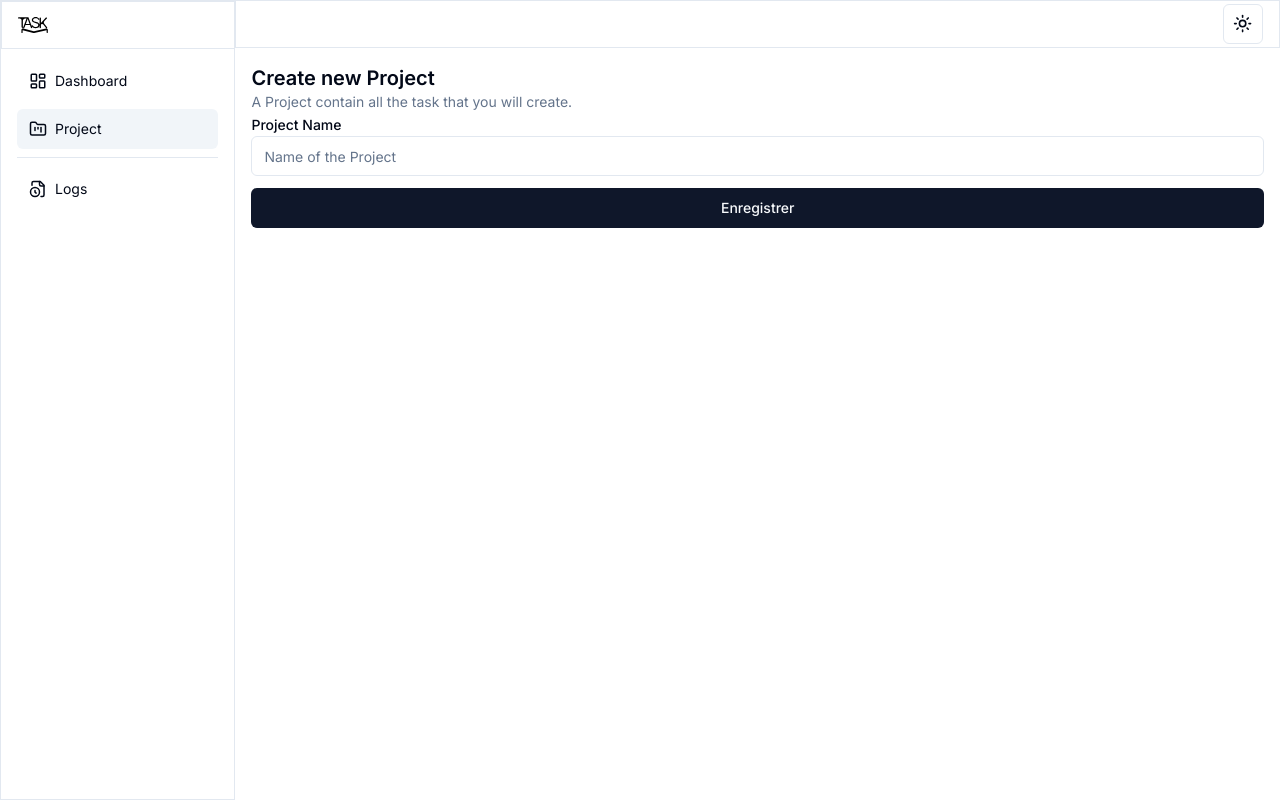
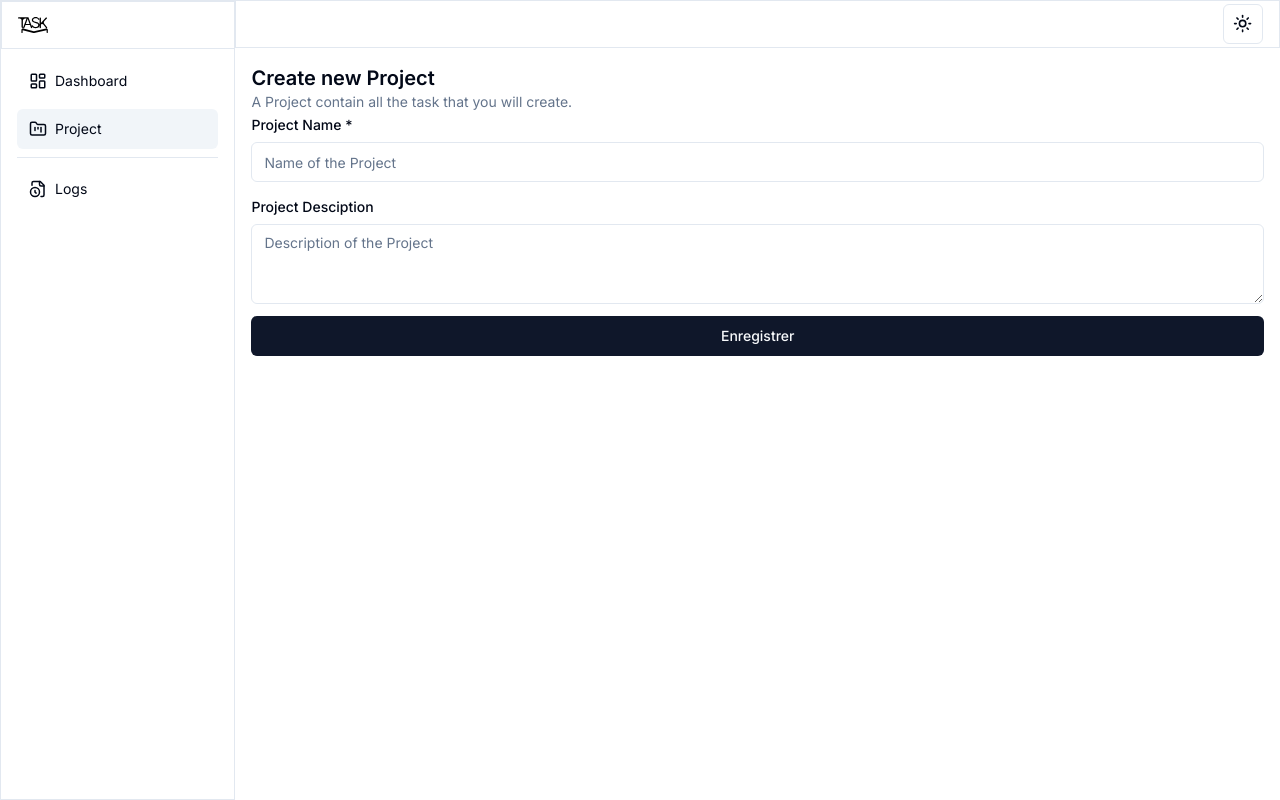
Before and after one commit to djascorp/task-m, a Next.js app: page /project/create in a window 1280 px wide. Built offline with nearby package versions, Linux system fonts and the light colour scheme.

Commit message:
refactor(project): add description field in project creation form

```diff
--- a/src/app/(guarded)/project/create/form.tsx
+++ b/src/app/(guarded)/project/create/form.tsx
@@ -6,6 +6,7 @@
 import { useFormState } from "react-dom";
 import { Alert,  AlertTitle } from "@/components/ui/alert";
 import { MessageCircleWarning } from "lucide-react";
+import { Textarea } from "@/components/ui/textarea";
 
 export default function FormCreateProject() {
     const [state, formAction] = useFormState(create, { error: '' })
@@ -16,9 +17,13 @@
                 <MessageCircleWarning className="h-4 w-4" />
                 <AlertTitle>{ state.error }</AlertTitle>
             </Alert>}
-            <div>
-                <Label htmlFor="name">Project Name</Label>
+            <div className="flex-col space-y-1.5">
+                <Label htmlFor="name">Project Name *</Label>
                 <Input id="name" name="name" placeholder="Name of the Project" />
+            </div>
+            <div className="flex-col space-y-1.5">
+                <Label htmlFor="description">Project Desciption</Label>
+                <Textarea id="description" name="description" placeholder="Description of the Project" />
             </div>
 
             <Button type="submit">Enregistrer</Button>
--- a/src/app/(guarded)/project/page.tsx
+++ b/src/app/(guarded)/project/page.tsx
@@ -18,7 +18,7 @@
                 {projects.map(project => (
                     <Card key={project.id}>
                         <CardHeader>{project.name}</CardHeader>
-                        {project.description && <CardContent>{project.description}</CardContent>}
+                        {project.description && <CardContent className="text-muted-foreground text-sm">{project.description}</CardContent>}
                     </Card>
                 ))}
             </div>
--- /dev/null
+++ b/src/components/ui/textarea.tsx
@@ -0,0 +1,24 @@
+import * as React from "react"
+
+import { cn } from "@/lib/utils"
+
+export interface TextareaProps
+  extends React.TextareaHTMLAttributes<HTMLTextAreaElement> {}
+
+const Textarea = React.forwardRef<HTMLTextAreaElement, TextareaProps>(
+  ({ className, ...props }, ref) => {
+    return (
+      <textarea
+        className={cn(
+          "flex min-h-[80px] w-full rounded-md border border-input bg-background px-3 py-2 text-sm ring-offset-background placeholder:text-muted-foreground focus-visible:outline-none focus-visible:ring-2 focus-visible:ring-ring focus-visible:ring-offset-2 disabled:cursor-not-allowed disabled:opacity-50",
+          className
+        )}
+        ref={ref}
+        {...props}
+      />
+    )
+  }
+)
+Textarea.displayName = "Textarea"
+
+export { Textarea }
```
